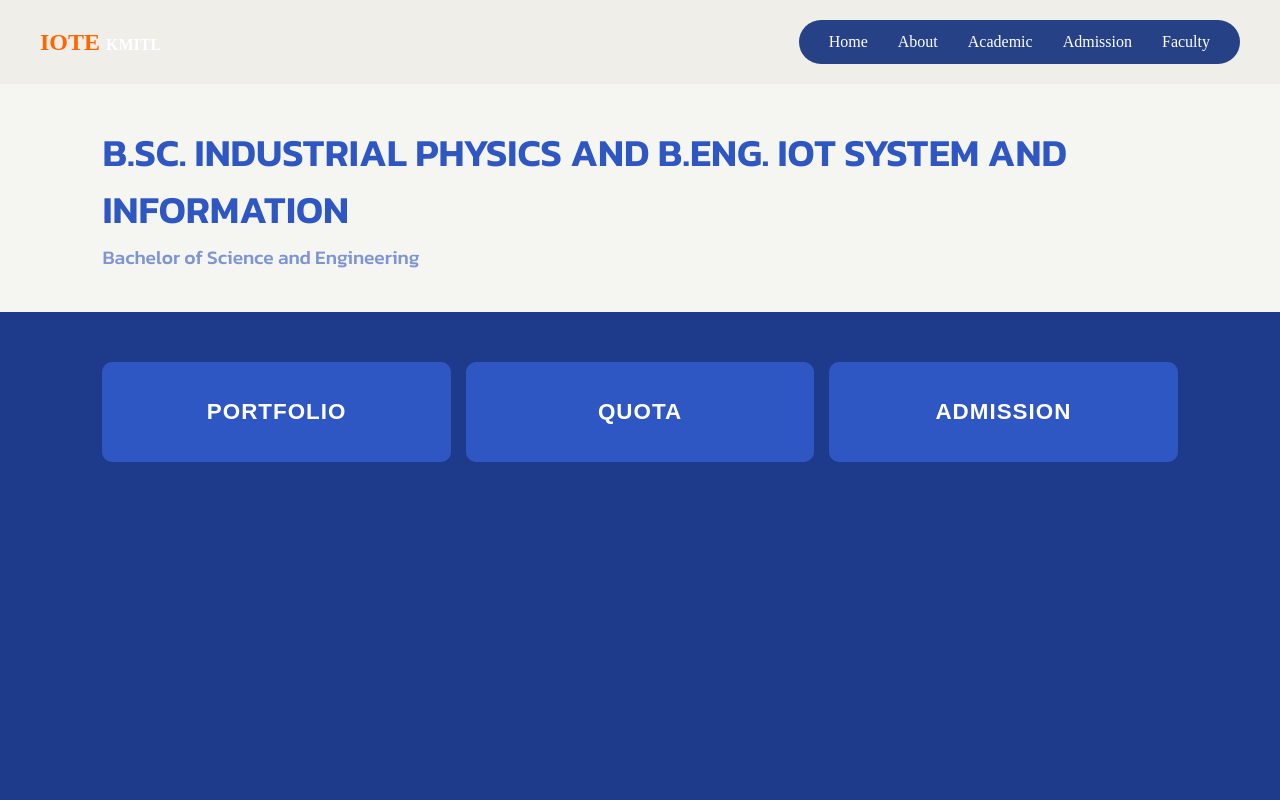
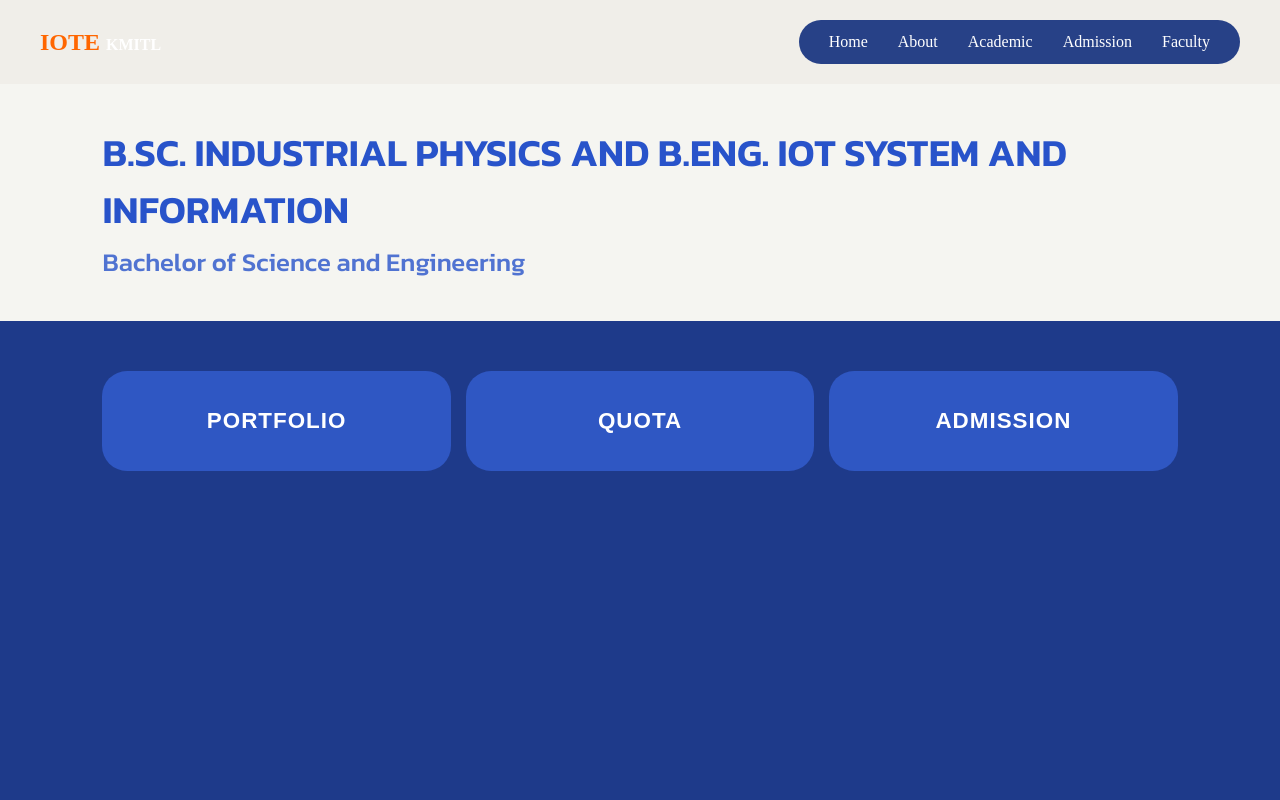
Before and after one commit to JidapaChindaprasert/group_project, a React (Vite) app in the folder IoTwebsite/: page /course/physiot in a window 1280 px wide. Shown: the top 800 px of the page. Built offline with nearby package versions, Linux system fonts and the light colour scheme; a web font is replaced by a local one.

Commit message:
ปรับปุ่ม

```diff
--- a/IoTwebsite/src/pages/admission/course.css
+++ b/IoTwebsite/src/pages/admission/course.css
@@ -3,11 +3,11 @@
 .iot-header-white {
   background: #F5F5F1;
   padding: 40px 8%;
-  color: #2f57c3;
+  color: #2853ca;
 }
 
 .course-main-title { font-size: 2.4rem; font-weight: 800; margin: 0; }
-.course-type-label { font-size: 1.2rem; opacity: 0.6; margin-top: 5px; }
+.course-type-label { font-size: 1.6rem; opacity: 0.8; margin-top: 5px; }
 
 .iot-dark-body {
   background: #1e3a8a;
@@ -17,15 +17,16 @@
 
 .iot-tabs-navigation {
   display: flex;
+  border-radius: 25px;
   gap: 15px;
-  margin-bottom: 40px;
+  margin-bottom: 0px;
   align-items: stretch;
 }
 
 .iot-tab-box {
   flex: 1;
   padding: 15px;
-  border-radius: 10px;
+  border-radius: 25px;
   border: none;
   background: #2f57c3;
   color: white;
@@ -34,11 +35,12 @@
   flex-direction: column;
   align-items: center;
   justify-content: center;
-  transition: 0.3s;
+  transition: 0.2s;
   min-height: 100px;
 }
 
 .iot-tab-box.active {
+  border-radius: 25px 25px 0px 0px;
   background: #F5F5F1;
   color: #1D3557;
   font-weight: bold;
@@ -64,7 +66,7 @@
 
 .iot-accordion-list-bg {
   background: #F5F5F1;
-  border-radius: 25px;
+  border-radius: 0px 0px 25px 25px;
   padding: 30px;
 }
 
@@ -78,10 +80,11 @@
   justify-content: space-between;
   align-items: center;
   cursor: pointer;
+  transition: 0.2s;
 }
 
 .accordion-head-click.is-expanded {
-  border-radius: 12px 12px 12px 12px;
+  border-radius: 12px 12px 0px 0px;
   margin-bottom: 0;
 }
 
```
